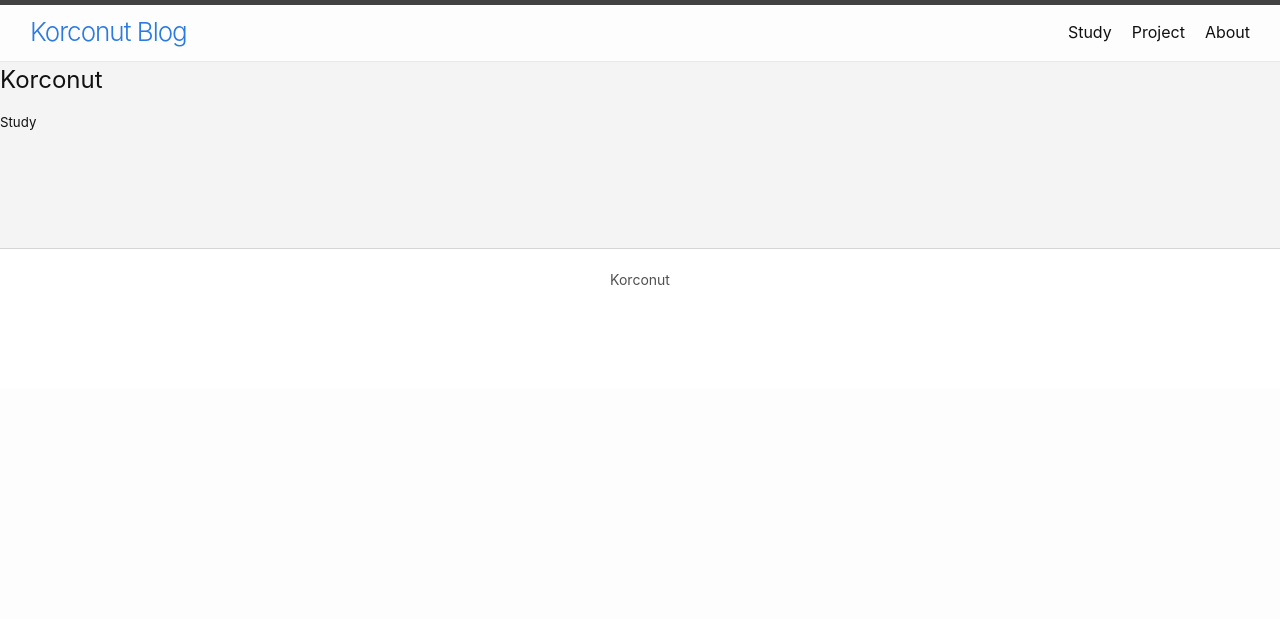
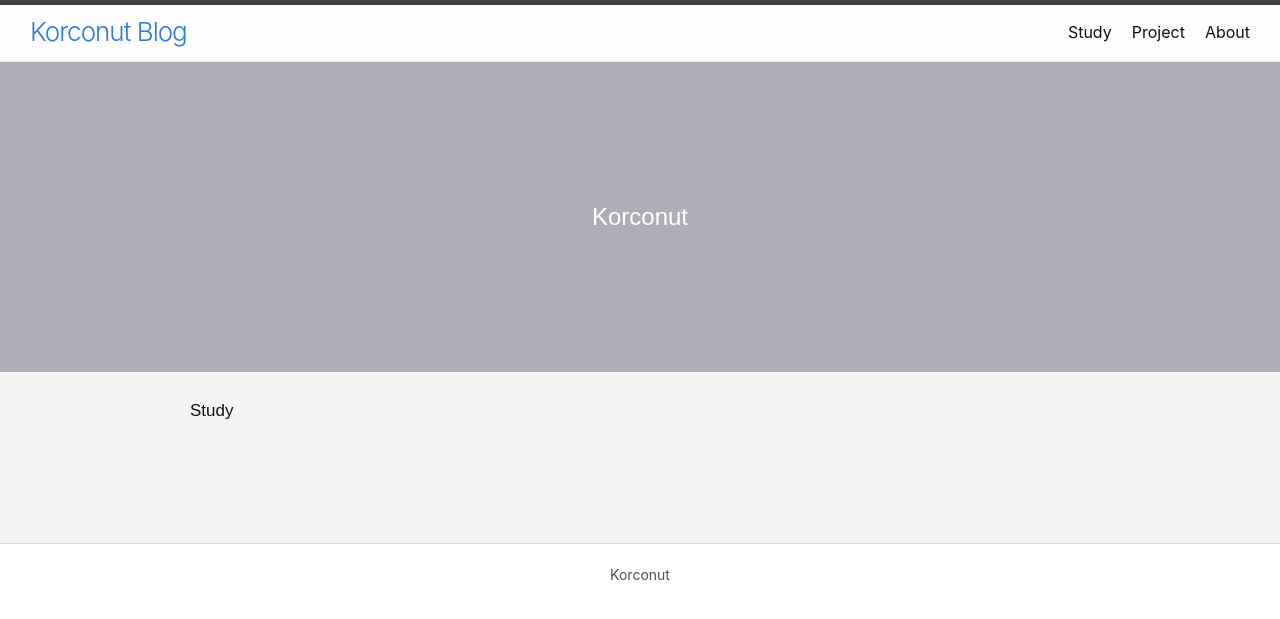
Before and after one commit to Korconut/korconut.github.io, a Jekyll site: the page built from index.html, in a window 1280 px wide. Shown: the top 619 px of the page. Built offline with Jekyll 4.4.1, drawn with Linux system fonts in a browser that asks for light colours.

Commit message:
공사200508

```diff
--- a/_includes/header.html
+++ b/_includes/header.html
@@ -1,8 +1,8 @@
 <header id="header">
   <a id="logo" rel="author" href="/">Korconut Blog</a>
   <nav id="menu">
-      <div class="trigger"><a class="page-link" href="{{ base_path }}/about/">Study</a></div>
-      <div class="trigger"><a class="page-link" href="{{ base_path }}/about/">Project</a></div>
+      <div class="trigger"><a class="page-link" href="{{ base_path }}/study/">Study</a></div>
+      <div class="trigger"><a class="page-link" href="{{ base_path }}/project/">Project</a></div>
       <div class="trigger"><a class="page-link" href="/about/">About</a></div>
   </nav>
   </header>
--- a/_layouts/main_.html
+++ b/_layouts/main_.html
@@ -7,7 +7,7 @@ layout: default
 </div>
 
 <div id="navbar" class="container">
-  <h5>Study</h5>
+  <h5 class="navbarcontent">Study</h5>
 </div>
 
 <div id="content" class="container">
--- a/assets/css/display.css
+++ b/assets/css/display.css
@@ -11,7 +11,17 @@ body {
   flex-direction: column; }
 
 /** Set `margin-bottom` to maintain vertical rhythm */
-h1, h2, h3, h4, h5, h6, p, blockquote, pre, ul, ol, dl, figure, .highlight { margin-bottom: 15px; }
+p, blockquote, pre, ul, ol, dl, figure, .highlight { margin-bottom: 15px; }
+
+h1,
+h2,
+h3,
+h4,
+h5,
+h6 {
+    font-family: 'Kakao', sans-serif;
+    font-weight: 400;
+}
 
 /** `main` element */
 main { display: block; /* Default value of `display` of `main` element is 'inline' in IE 11. */ }
@@ -188,3 +198,48 @@ table td { border: 1px solid #e8e8e8; }
 |                                               |
 +-----------------------------------------------+
 */
+
+#cover {
+  display: table;
+  width: 100%;
+  height: 310px;
+  padding: 0;
+  background: no-repeat center;
+  background-size: cover;
+  color: white;
+}
+
+#cover > * {
+  display: table-cell;
+  position: relative;
+  vertical-align: middle;
+  text-align: center;
+  background-color: rgba(12, 12, 48, 0.3);
+  overflow: hidden;
+}
+
+#navbar {
+  display: table;
+  width: 100%;
+  font-size: 14px;
+  padding: 0px;
+  padding-top: 26px;
+  padding-bottom: 20px;
+}
+
+.navbarcontent {
+  margin-left: 20px;
+  font-size: 17px;
+}
+
+#content {
+  background-color: #fff;
+}
+
+.container {
+  max-width: 940px;
+  margin-left: auto;
+  margin-right: auto;
+  padding-right: 5px;
+  padding-left: 5px;
+}
```
Also changed, not shown: project/index.html (added, +17 -0 lines), study/2020-05-08-studystart.md (added, +6 -0 lines), study/index.html (added, +17 -0 lines).
